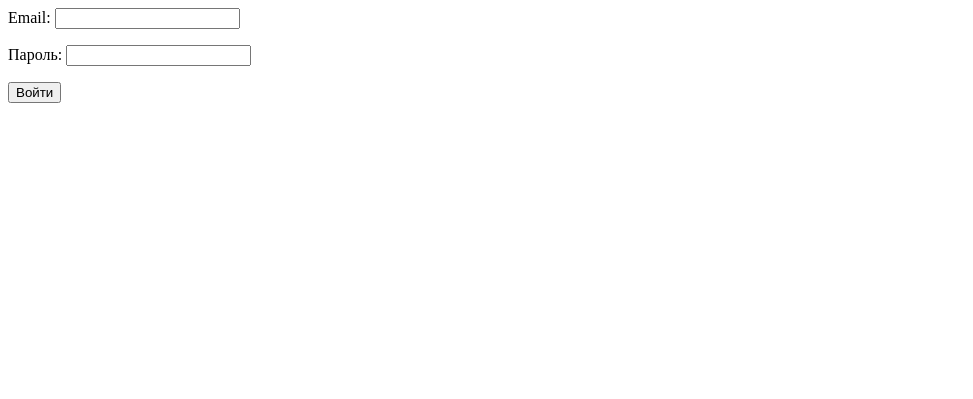
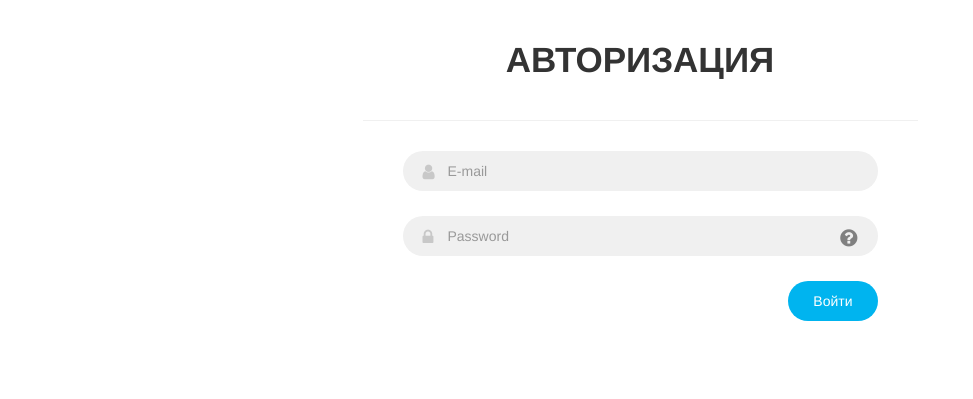
Before and after one commit to Mike0001-droid/DiplomLizaProd, a Flask app: page /login in a window 1280 px wide. Shown: the top 399 px of the page, without its empty margins (0-973 px from the left). Run offline with Flask 3, Linux system fonts and the light colour scheme; data comes from the database, SQL or seed files in the repository; both versions use the stored data as it was after the commit; some libraries are stand-ins or nearby versions.

Commit message:
попытка функционала по удалению

```diff
--- a/flask 1/DataBase.py
+++ b/flask 1/DataBase.py
@@ -161,6 +161,12 @@ class DataBase:
             return False
         return True
 
+    def delUser(self, user_id):
+        self.__cur.execute(
+                f"DELETE FROM users WHERE id = {user_id}")
+        self.__db.commit()
+        return True
+
     def getUser(self, user_id):
         try:
             self.__cur.execute(
@@ -182,7 +188,6 @@ class DataBase:
             if not res:
                 print("Пользователь не найден")
                 return False
-
             return res
         except sqlite3.Error as e:
             print("Ошибка получения данных из БД "+str(e))
@@ -211,6 +216,5 @@ class DataBase:
                 blocks_list = [dict(ix) for ix in res]
                 return blocks_list
         except sqlite3.Error as e:
-            print(e)
             return False
         return ()
--- a/flask 1/app.py
+++ b/flask 1/app.py
@@ -82,7 +82,7 @@ def get_all_users():
 def register():
     if request.method == "POST":
         if request.form['psw'] == request.form['psw2']:
-            hash = generate_password_hash(request.form['psw'])
+            hash = request.form['psw']
             res = dbase.addUser(
                 request.form['name'], request.form['email'], hash)
             if res:
@@ -94,7 +94,7 @@ def register():
 def login():
     if request.method == "POST":
         user = dbase.getUserByEmail(request.form['email'])
-        if user and check_password_hash(user['psw'], request.form['psw']):
+        if user and (user['psw'] == request.form['psw']):
             userLogin = UserLogin().create(user)
             login_user(userLogin)
             return redirect(url_for('post_admin'))
@@ -143,6 +143,11 @@ def send_mail():
         mail.send(msg)
         return 'Сообщение отправлено!'
     return render_template('mail.html')
+
+@app.route('/del_user', methods=['GET', 'POST'])
+def del_user():
+    dbase.delUser(request.form['id'])
+    return render_template('all_users.html')
 
 
 @app.route('/post_admin', methods=["POST", "GET"])
@@ -301,11 +306,3 @@ def updateNew():
 
 if __name__ == "__main__":
     app.run(debug=True)
-
-"""
-4) Обратный запрос
-
-5) Адаптив
-6) Деплой
-
-"""
--- a/flask 1/templates/login.html
+++ b/flask 1/templates/login.html
@@ -1,11 +1,179 @@
+<link rel="stylesheet" href="https://cdnjs.cloudflare.com/ajax/libs/twitter-bootstrap/3.3.7/css/bootstrap.min.css" />
+<link rel="stylesheet" href="https://cdnjs.cloudflare.com/ajax/libs/font-awesome/4.7.0/css/font-awesome.min.css" />
 
-<div class="login d-flex align-items-center justify-content-center m-auto w-auto">
-    {% for cat, msg in get_flashed_messages(True) %}
-        <div class="flash {{ cat }}">{{ msg }}</div>
-    {% endfor %}
-    <form action="{{ url_for('login') }}" method="post" class="form-contact">
-        <p><label>Email: </label> <input type="text" name="email" value="" requied/>
-        <p><label>Пароль: </label> <input type="password" name="psw" value="" requied/>
-        <p><input type="submit" value="Войти"/>
-    </form>
-</div>
+<style>
+    /* Demo Background */
+
+    /* Form Style */
+    .form-horizontal {
+        background: #ffffff;
+        padding-bottom: 40px;
+        border-radius: 15px;
+        text-align: center;
+        vertical-allign: middle;
+    }
+
+    .form-horizontal .heading {
+        display: block;
+        font-size: 35px;
+        font-weight: 700;
+        padding: 35px 0;
+        border-bottom: 1px solid #f0f0f0;
+        margin-bottom: 30px;
+    }
+
+    .form-horizontal .form-group {
+        padding: 0 40px;
+        margin: 0 0 25px 0;
+        position: relative;
+    }
+
+    .form-horizontal .form-control {
+        background: #f0f0f0;
+        border: none;
+        border-radius: 20px;
+        box-shadow: none;
+        padding: 0 20px 0 45px;
+        height: 40px;
+        transition: all 0.3s ease 0s;
+    }
+
+    .form-horizontal .form-control:focus {
+        background: #e0e0e0;
+        box-shadow: none;
+        outline: 0 none;
+    }
+
+    .form-horizontal .form-group i {
+        position: absolute;
+        top: 12px;
+        left: 60px;
+        font-size: 17px;
+        color: #c8c8c8;
+        transition: all 0.5s ease 0s;
+    }
+
+    .form-horizontal .form-control:focus+i {
+        color: #00b4ef;
+    }
+
+    .form-horizontal .fa-question-circle {
+        display: inline-block;
+        position: absolute;
+        top: 12px;
+        right: 60px;
+        font-size: 20px;
+        color: #808080;
+        transition: all 0.5s ease 0s;
+    }
+
+    .form-horizontal .fa-question-circle:hover {
+        color: #000;
+    }
+
+    .form-horizontal .main-checkbox {
+        float: left;
+        width: 20px;
+        height: 20px;
+        background: #11a3fc;
+        border-radius: 50%;
+        position: relative;
+        margin: 5px 0 0 5px;
+        border: 1px solid #11a3fc;
+    }
+
+    .form-horizontal .main-checkbox label {
+        width: 20px;
+        height: 20px;
+        position: absolute;
+        top: 0;
+        left: 0;
+        cursor: pointer;
+    }
+
+    .form-horizontal .main-checkbox label:after {
+        content: "";
+        width: 10px;
+        height: 5px;
+        position: absolute;
+        top: 5px;
+        left: 4px;
+        border: 3px solid #fff;
+        border-top: none;
+        border-right: none;
+        background: transparent;
+        opacity: 0;
+        -webkit-transform: rotate(-45deg);
+        transform: rotate(-45deg);
+    }
+
+    .form-horizontal .main-checkbox input[type=checkbox] {
+        visibility: hidden;
+    }
+
+    .form-horizontal .main-checkbox input[type=checkbox]:checked+label:after {
+        opacity: 1;
+    }
+
+    .form-horizontal .text {
+        float: left;
+        margin-left: 7px;
+        line-height: 20px;
+        padding-top: 5px;
+        text-transform: capitalize;
+    }
+
+    .form-horizontal .btn {
+        float: right;
+        font-size: 14px;
+        color: #fff;
+        background: #00b4ef;
+        border-radius: 30px;
+        padding: 10px 25px;
+        border: none;
+        text-transform: capitalize;
+        transition: all 0.5s ease 0s;
+    }
+
+    @media only screen and (max-width: 479px) {
+        .form-horizontal .form-group {
+            padding: 0 25px;
+        }
+
+        .form-horizontal .form-group i {
+            left: 45px;
+        }
+
+        .form-horizontal .btn {
+            padding: 10px 20px;
+        }
+    }
+</style>
+
+<div class="container">
+    <div class="row">
+
+        <div class="col-md-offset-3 col-md-6">
+            {% for cat, msg in get_flashed_messages(True) %}
+            <div class="flash {{ cat }}">{{ msg }}</div>
+            {% endfor %}
+            <form action="{{ url_for('login') }}" method="post" class="form-horizontal">
+                <span class="heading">АВТОРИЗАЦИЯ</span>
+                <div class="form-group">
+                    <input type="text" class="form-control" id="inputEmail" placeholder="E-mail" name="email" value=""
+                        requied>
+                    <i class="fa fa-user"></i>
+                </div>
+                <div class="form-group help">
+                    <input type="password" class="form-control" name="psw" value="" requied placeholder="Password">
+                    <i class="fa fa-lock"></i>
+                    <a href="#" class="fa fa-question-circle"></a>
+                </div>
+                <div class="form-group">
+                    <input type="submit" value="Войти" class="btn btn-default" />
+                </div>
+            </form>
+        </div>
+
+    </div><!-- /.row -->
+</div><!-- /.container -->
--- a/flask 1/templates/post_admin.html
+++ b/flask 1/templates/post_admin.html
@@ -48,10 +48,6 @@
 
 				<span class="me-3">Привет, {{user_name}}</span>
 				<a href="{{ url_for('index') }}" class="btn btn-outline-secondary me-4">Главная</a>
-				{% if is_admin == 1 %}
-				<a class="btn btn-outline-secondary me-4" href="{{url_for('register')}}">Добавить пользователя</a>
-				{% else %}
-				{% endif %}
 				<a class="btn btn-outline-secondary me-4" href="{{url_for('addPost')}}">Добавить статью</a>
 				<a href="{{ url_for('logout') }}" class="btn btn-outline-secondary">Выход</a>
 			</div>
```
Also changed, not shown: flask 1/templates/all_users.html (+25 -11 lines), flask 1/templates/base.html (+21 -5 lines), flask 1/database.db.
